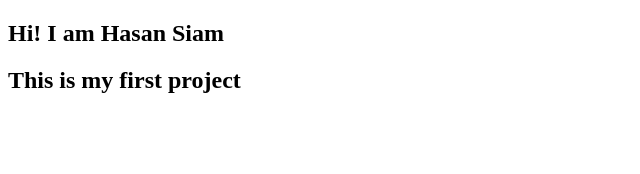
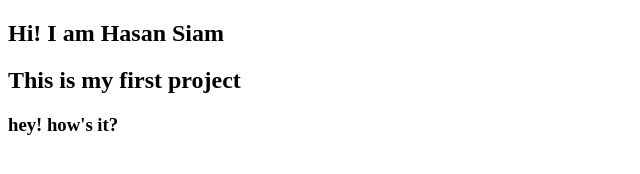
Before and after one commit to hasansiam45/my-first, a plain HTML site: page index.html in a window 1280 px wide. Shown: the whole page, without its empty margins (0-640 px from the left). Drawn offline with Linux system fonts and the light colour scheme.

Commit message:
Update index.html

```diff
--- a/index.html
+++ b/index.html
@@ -8,5 +8,6 @@
 <body>
     <h2>Hi! I am Hasan Siam</h2>
     <h2>This is my first project</h2>
+    <h3>hey! how's it? </h3>
 </body>
 </html>
```
